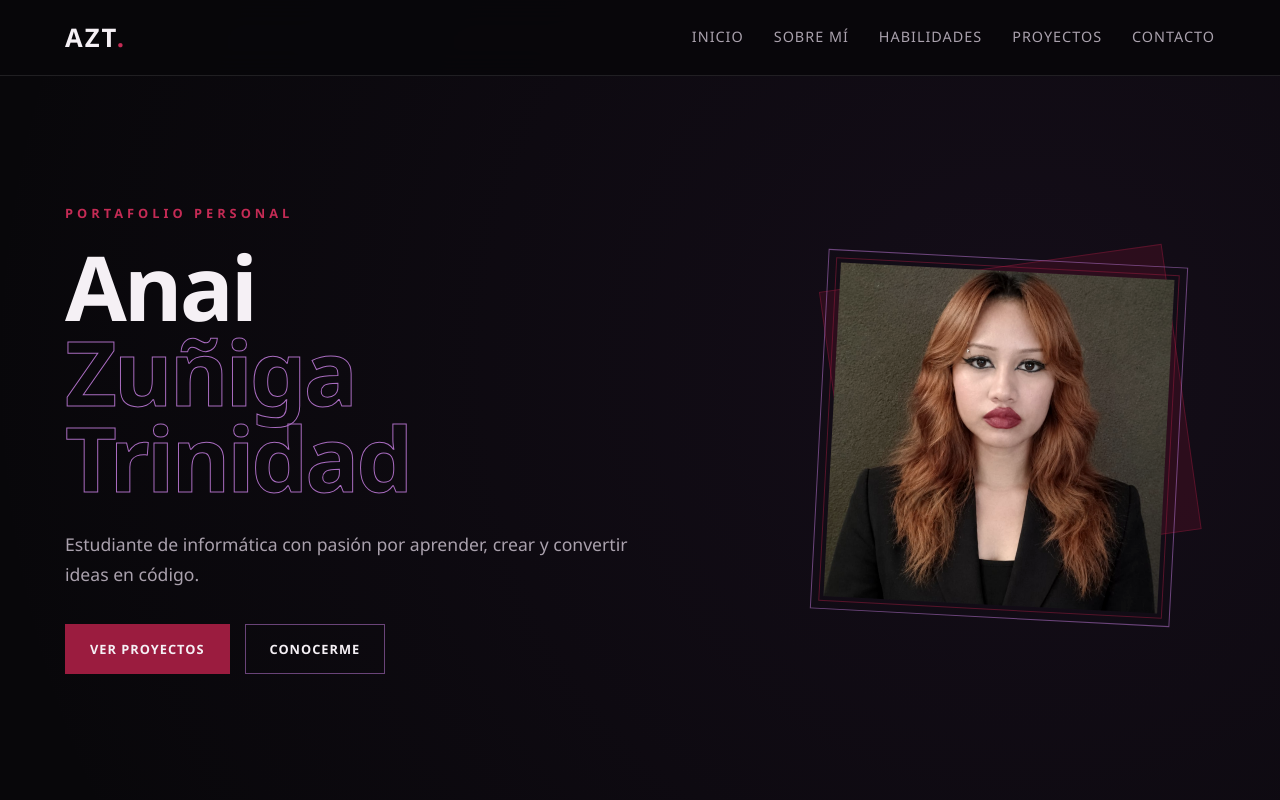
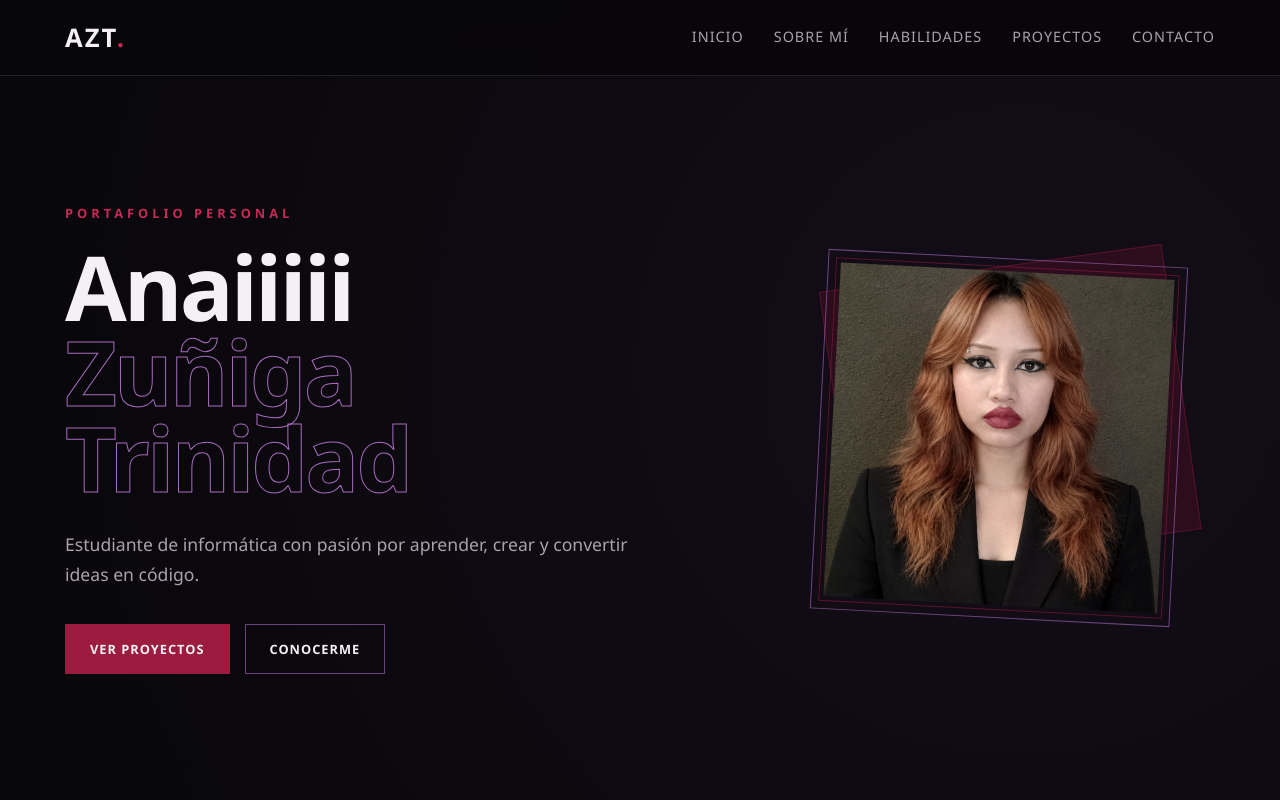
Before and after one commit to aniii2612/Mi-portafolio, a plain HTML site: page index.html in a window 1280 px wide. Shown: the top 800 px of the page. Drawn offline with Linux system fonts and the light colour scheme.

Commit message:
agregue iii

```diff
--- a/index.html
+++ b/index.html
@@ -68,7 +68,7 @@
                     </p>
 
                     <h1>
-                        Anai
+                        Anaiiiii
                         <span>Zuñiga Trinidad</span>
                     </h1>
 
```
